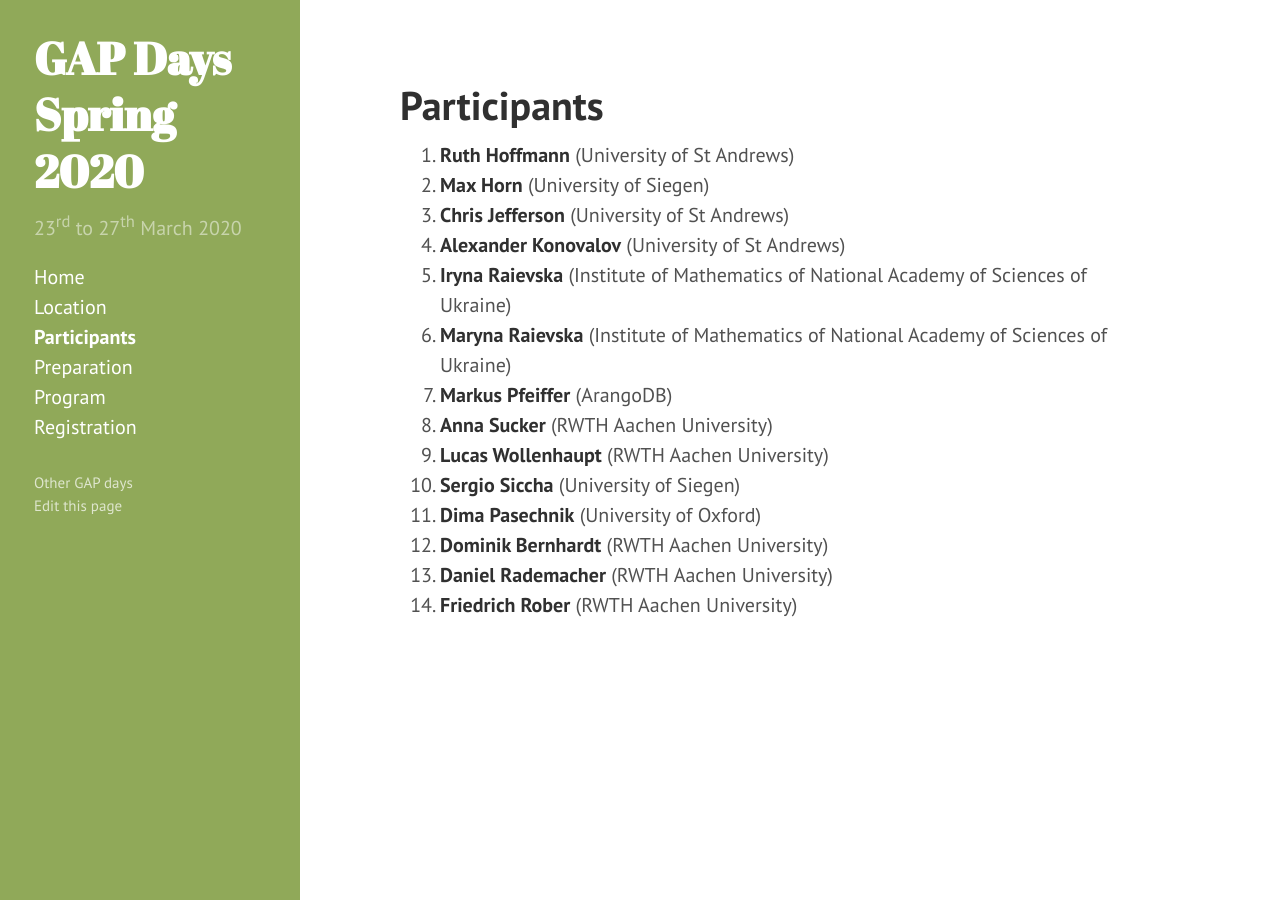
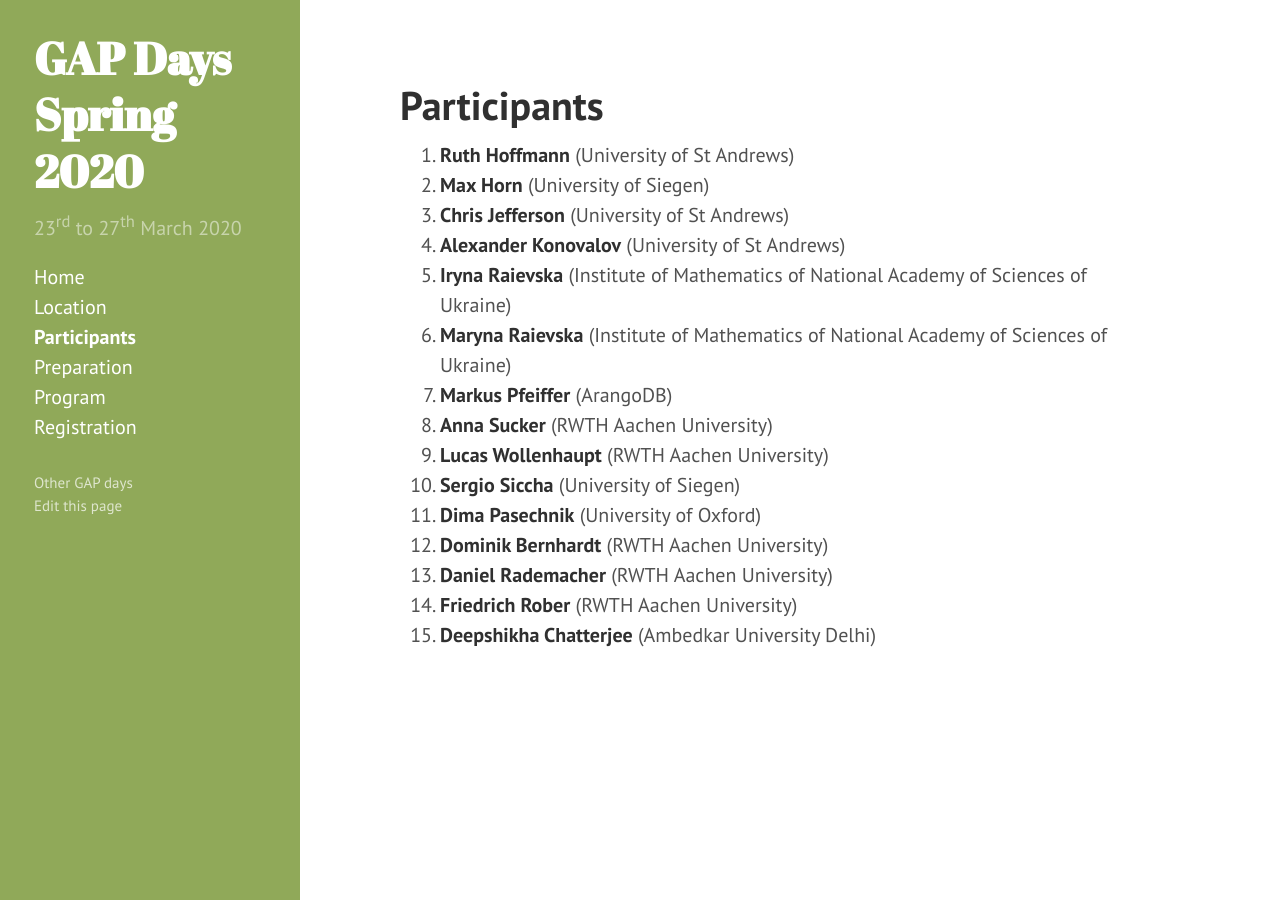
Before and after one commit to gapdays/gapdays2020-spring, a Jekyll site: the page built from participants.md, in a window 1280 px wide. Built offline with Jekyll 4.4.1, drawn with Linux system fonts in a browser that asks for light colours.

Commit message:
new participant

```diff
--- a/_data/participants.yml
+++ b/_data/participants.yml
@@ -43,3 +43,6 @@
 
 - name: Friedrich Rober
   affiliation: RWTH Aachen University
+
+- name: Deepshikha Chatterjee
+  affiliation: Ambedkar University Delhi
--- a/correspondence/participantemail.txt
+++ b/correspondence/participantemail.txt
@@ -1 +1 @@
-bernhardt@mathb.rwth-aachen.de, dmitrii.pasechnik@cs.ox.ac.uk, siccha@momo.math.rwth-aachen.de, anna@suckeronline.de, lucas.wollenhaupt@rwth-aachen.de, markus.pfeiffer@morphism.de, raevskaya.irina@gmail.com, raemarina33@gmail.com, alexander.konovalov@st-andrews.ac.uk, daniel.rademacher@rwth-aachen.de, friedrich.rober@rwth-aachen.de
+bernhardt@mathb.rwth-aachen.de, dmitrii.pasechnik@cs.ox.ac.uk, siccha@momo.math.rwth-aachen.de, anna@suckeronline.de, lucas.wollenhaupt@rwth-aachen.de, markus.pfeiffer@morphism.de, raevskaya.irina@gmail.com, raemarina33@gmail.com, alexander.konovalov@st-andrews.ac.uk, daniel.rademacher@rwth-aachen.de, friedrich.rober@rwth-aachen.de, deepshikhachatterjee17@gmail.com
--- a/participants.csv
+++ b/participants.csv
@@ -12,3 +12,4 @@ Dima Pasechnik, University of Oxford, 2020-03-22, 2020-03-27
 Dominik Bernhardt, RWTH Aachen University, 22.3.2020, 27.3.2020
 Daniel Rademacher, RWTH Aachen University, 22.03.2020, 27.03.2020
 Friedrich Rober, RWTH Aachen University, 22.03.2020, 27.03.2020
+Deepshikha Chatterjee, Ambedkar University Delhi, 22.03.2020, 28.03.2020
```
